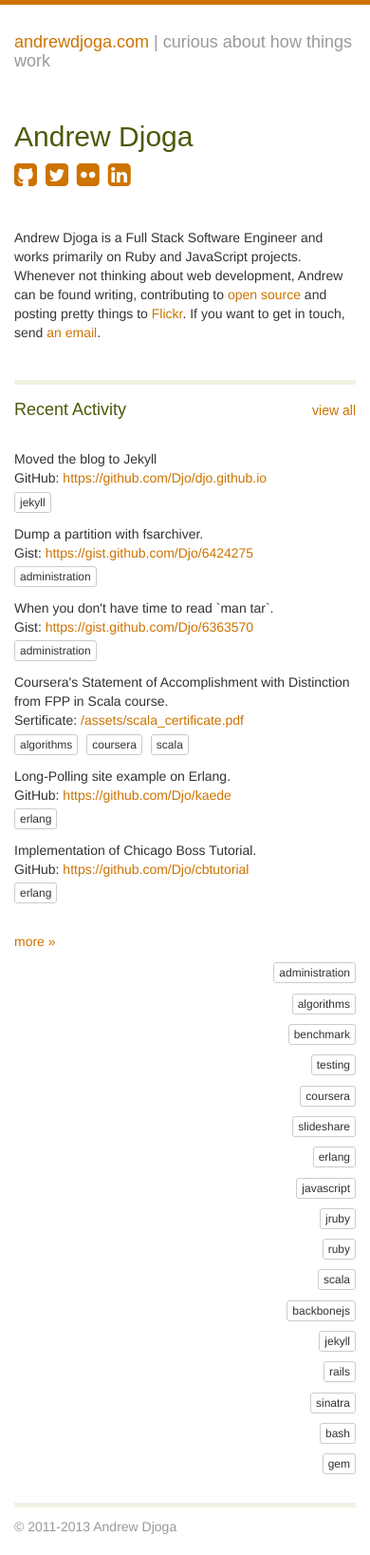
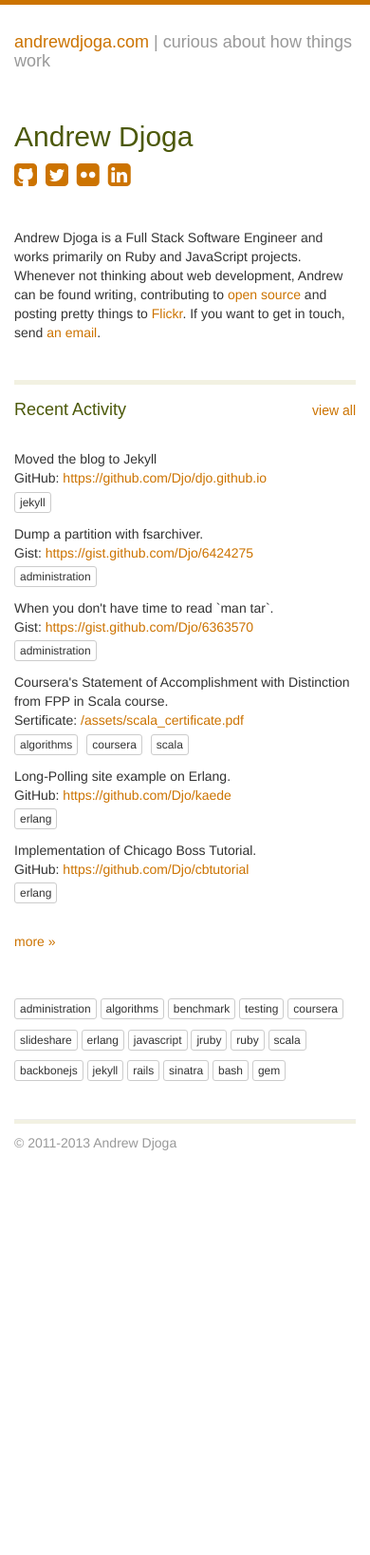
Before and after one commit to andriidzhoha/andriidzhoha.github.io, a Jekyll site: the page built from index.html, in a window 390 px wide. Shown: the whole page at 95% size. Built offline with Jekyll 4.4.1, drawn with Linux system fonts in a browser that asks for light colours; nearby versions of some CDN libraries; after the commit the page ends 1233 px from its top, so only the background shows below that.

Commit message:
Display tags in line for mobile version

```diff
--- a/_includes/activities.html
+++ b/_includes/activities.html
@@ -40,7 +40,7 @@
   </div>
 
   <div class="col-sm-2">
-    <ul class="list-unstyled text-right">
+    <ul class="tags list-unstyled text-right">
       {% for tag in site.activity_tags %}
         <li><p>{% include tag.html tag=tag %}</p></li>
       {% endfor %}
--- a/css/application.css
+++ b/css/application.css
@@ -80,3 +80,14 @@ ul.activities li ul li {
 .more-activities {
   margin-top: 30px;
 }
+
+@media (max-width: 767px) {
+  ul.tags {
+    margin-top: 50px;
+    text-align: left;
+  }
+
+  ul.tags li {
+    display: inline-block;
+  }
+}
```
